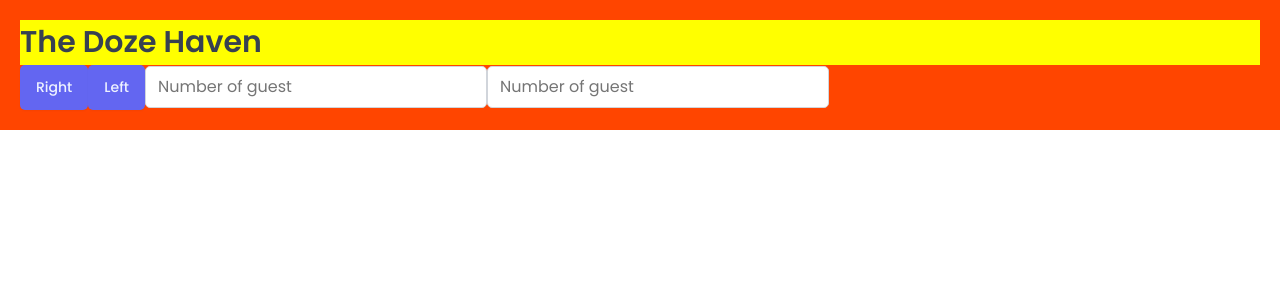
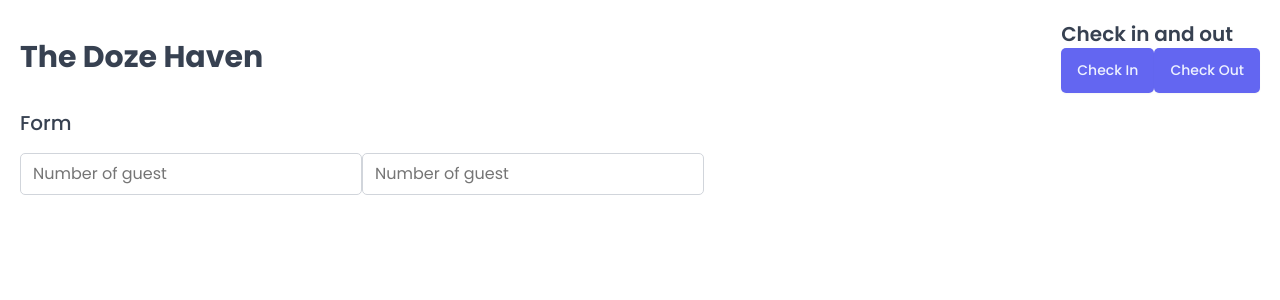
Before and after one commit to paulthadev/doze-haven, a React (Vite) app: page / in a window 1280 px wide. Shown: the top 300 px of the page. Built offline with nearby package versions, Linux system fonts and the light colour scheme; a web font is replaced by a local one.

Commit message:
chore: :building_construction: building reusable styled component

```diff
--- a/index.html
+++ b/index.html
@@ -2,7 +2,7 @@
 <html lang="en">
   <head>
     <meta charset="UTF-8" />
-    <link rel="icon" type="icon/" href="./public/img/favicon.ico" />
+    <link rel="icon" type="icon/" href="/img/favicon.ico" />
     <meta name="viewport" content="width=device-width, initial-scale=1.0" />
 
     <link rel="preconnect" href="https://fonts.googleapis.com" />
--- a/src/App.jsx
+++ b/src/App.jsx
@@ -1,16 +1,12 @@
 import styled from "styled-components";
 import GlobalStyles from "./styles/GlobalStyles";
+
 import { Button } from "./ui/Button";
 import Input from "./ui/Input";
-
-const H1 = styled.h1`
-  font-size: 30px;
-  font-weight: 600;
-  background-color: yellow;
-`;
+import Heading from "./ui/Heading";
+import Row from "./ui/Row";
 
 const StyledApp = styled.main`
-  background-color: orangered;
   padding: 20px;
 `;
 
@@ -19,13 +15,26 @@
     <>
       <GlobalStyles />
       <StyledApp>
-        <H1>The Doze Haven</H1>
+        <Row type="vertical">
+          <Row type="horizontal">
+            <Heading as="h1">The Doze Haven</Heading>
 
-        <Button onClick={() => alert("Right Clicked")}>Right</Button>
-        <Button onClick={() => alert("Left Clicked")}>Left</Button>
+            <div>
+              <Heading as="h2">Check in and out</Heading>
+              <Button onClick={() => alert("checked in")}>Check In</Button>
+              <Button onClick={() => alert("checked out")}>Check Out</Button>
+            </div>
+          </Row>
 
-        <Input placeholder="Number of guest" />
-        <Input placeholder="Number of guest" />
+          <Row type="vertical">
+            <Heading as="h3">Form</Heading>
+
+            <form>
+              <Input placeholder="Number of guest" />
+              <Input placeholder="Number of guest" />
+            </form>
+          </Row>
+        </Row>
       </StyledApp>
     </>
   );
--- /dev/null
+++ b/src/ui/Heading.jsx
@@ -0,0 +1,34 @@
+import styled, { css } from "styled-components";
+
+// const test = css`
+//   text-align: center;
+//   ${10 > 5 && "background-color: yellow"}
+// `;
+
+const Heading = styled.h1`
+  ${(props) =>
+    props.as === "h1" &&
+    css`
+      font-size: 3rem;
+      font-weight: 700;
+    `}
+
+  ${(props) =>
+    props.as === "h2" &&
+    css`
+      font-size: 2rem;
+      font-weight: 600;
+    `}
+
+
+      ${(props) =>
+    props.as === "h3" &&
+    css`
+      font-size: 2rem;
+      font-weight: 500;
+    `}
+
+  line-height: 1.4
+`;
+
+export default Heading;
--- /dev/null
+++ b/src/ui/Row.jsx
@@ -0,0 +1,22 @@
+import styled, { css } from "styled-components";
+
+const Row = styled.div`
+  display: flex;
+
+  ${(props) =>
+    props.type === "horizontal" &&
+    css`
+      justify-content: space-between;
+      align-items: center;
+    `}
+
+  ${(props) =>
+    props.type === "vertical" &&
+    css`
+      justify-content: space-between;
+      flex-direction: column;
+      gap: 1.6rem;
+    `}
+`;
+
+export default Row;
```
